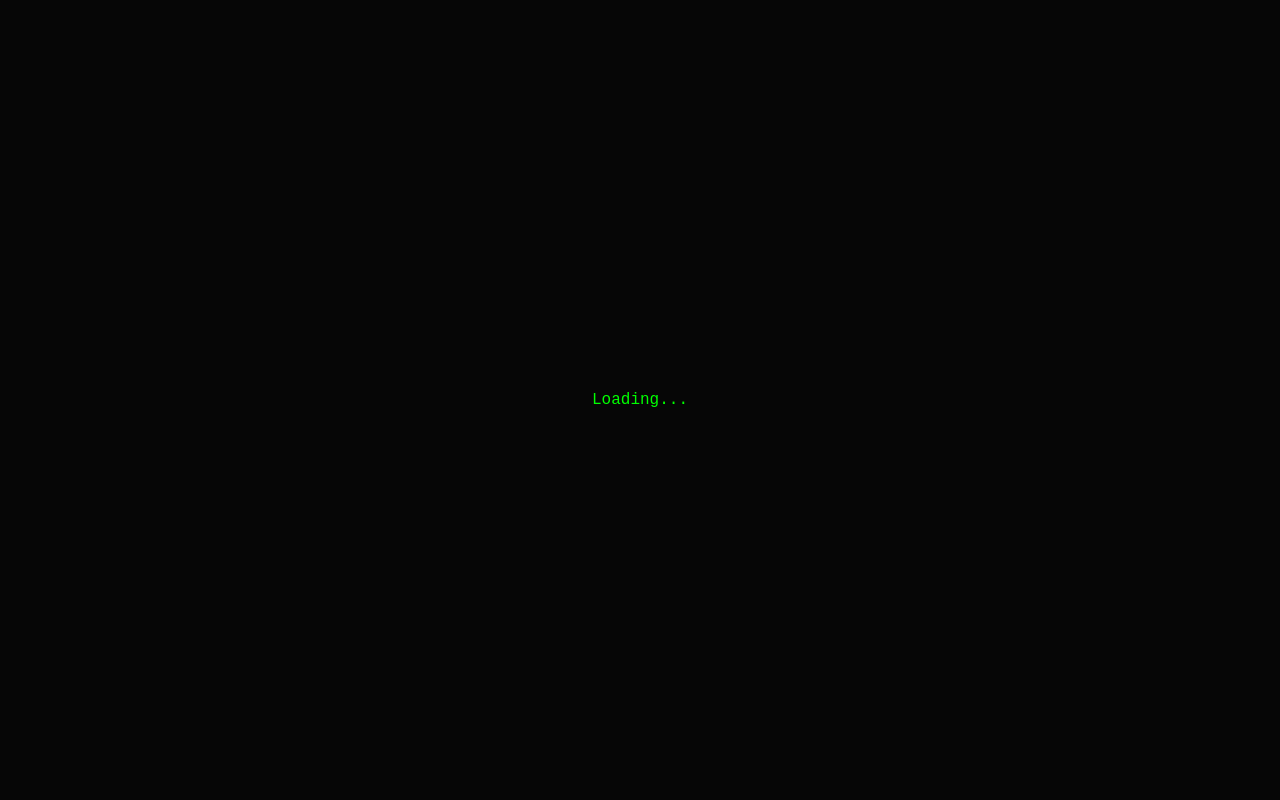
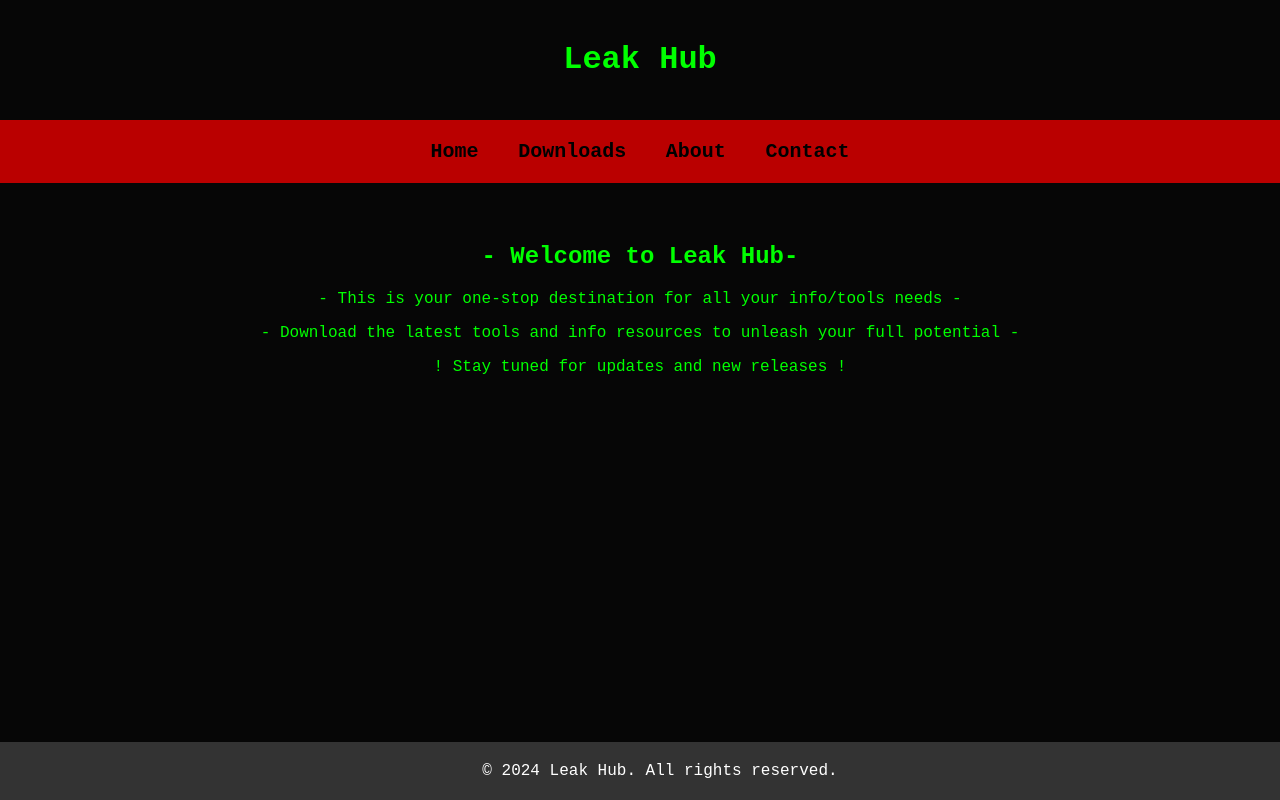
Before and after one commit to leaked-info/leaked-info.github.com, a plain HTML site: page index.html in a window 1280 px wide. Drawn offline with Linux system fonts and the light colour scheme.

Commit message:
Update index.html

```diff
--- a/index.html
+++ b/index.html
@@ -171,6 +171,8 @@
     // Show home section by default
     document.addEventListener("DOMContentLoaded", function() {
         showContent('welcome');
+        // Hide loading screen
+        document.querySelector('.loading-screen').classList.add('hide');
     });
 
     // Show content function
```
